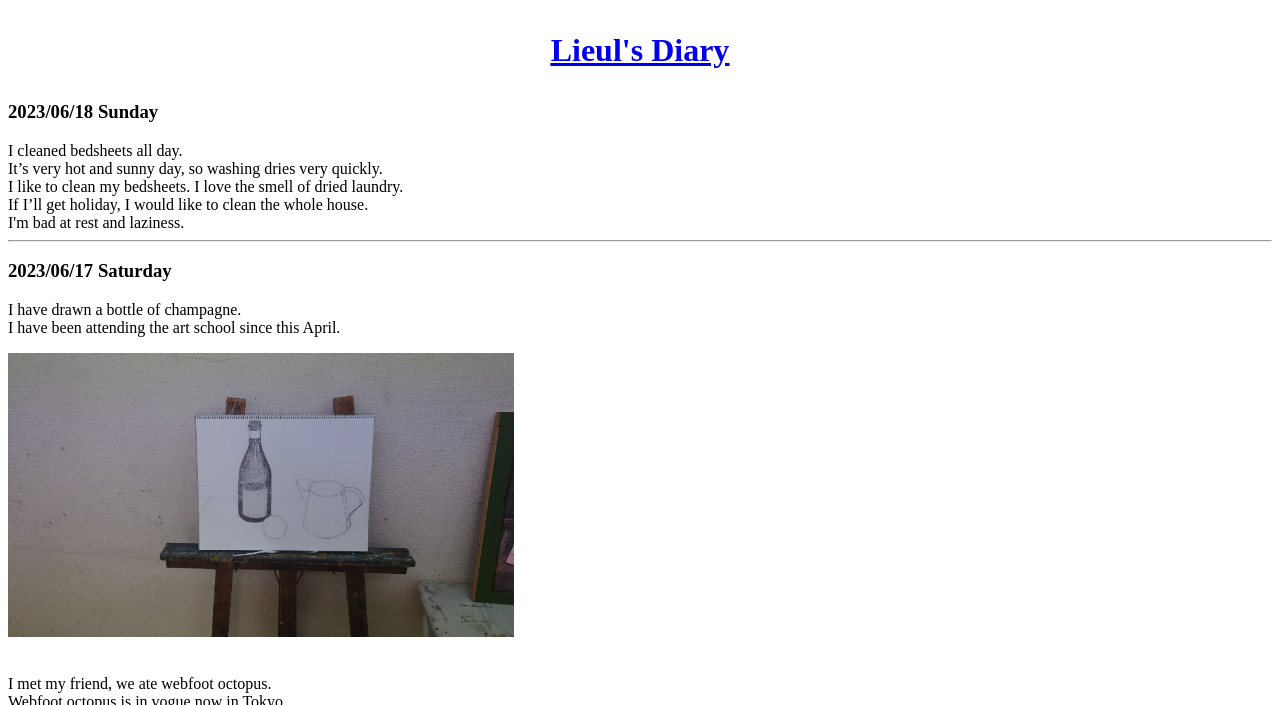
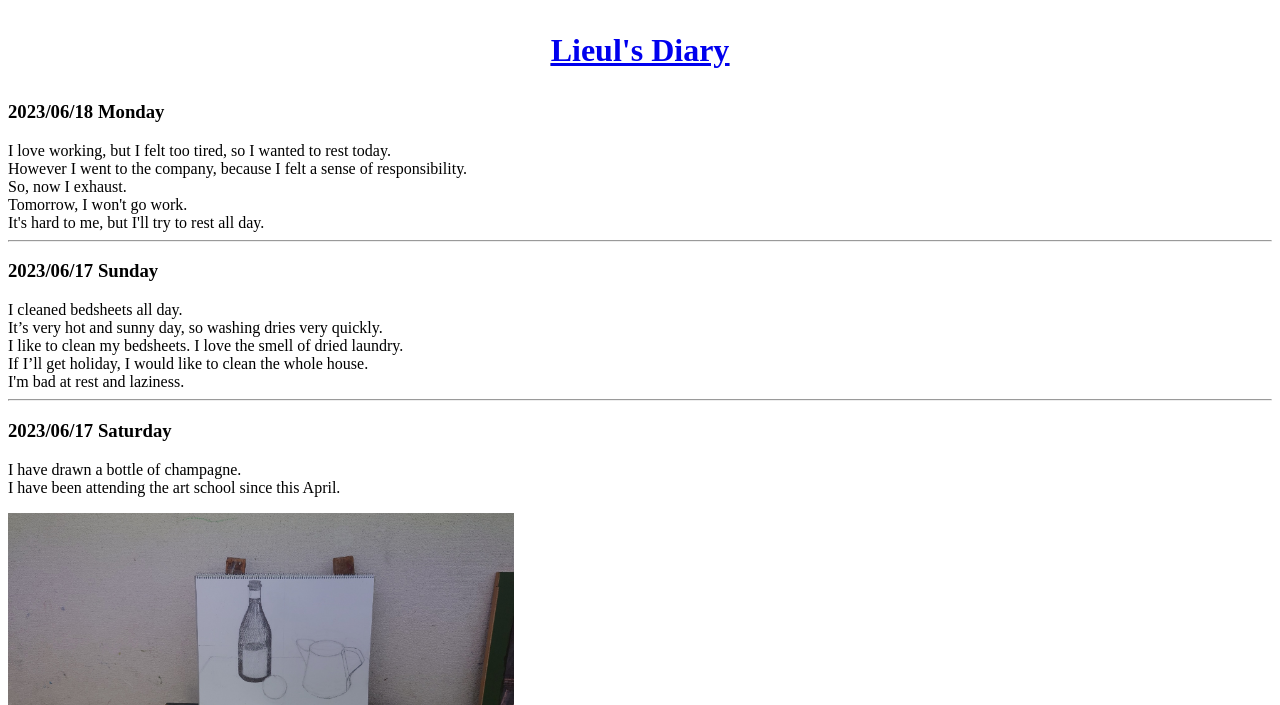
Before and after one commit to mugadang-lieul/Lieul-s_Diary, a plain HTML site: page Diary.html in a window 1280 px wide. Shown: the top 705 px of the page. Drawn offline with Linux system fonts and the light colour scheme.

Commit message:
Update Diary.html

```diff
--- a/Diary.html
+++ b/Diary.html
@@ -8,7 +8,18 @@
 
     <div class="note">
         <p>
-            <h3><strong>2023/06/18 Sunday</h3></strong>
+            <h3><strong>2023/06/18 Monday</h3></strong>
+            I love working, but I felt too tired, so I wanted to rest today.
+<br>However I went to the company, because I felt a sense of responsibility.
+<br>So, now I exhaust.
+<br>Tomorrow, I won't go work.
+<br>It's hard to me, but I'll try to rest all day.
+<hr class='hr-solid'/></p>
+    </div>
+
+    <div class="note">
+        <p>
+            <h3><strong>2023/06/17 Sunday</h3></strong>
 I cleaned bedsheets all day.
 <br>It’s very hot and sunny day, so washing dries very quickly.
 <br>I like to clean my bedsheets. I love the smell of dried laundry.
```
